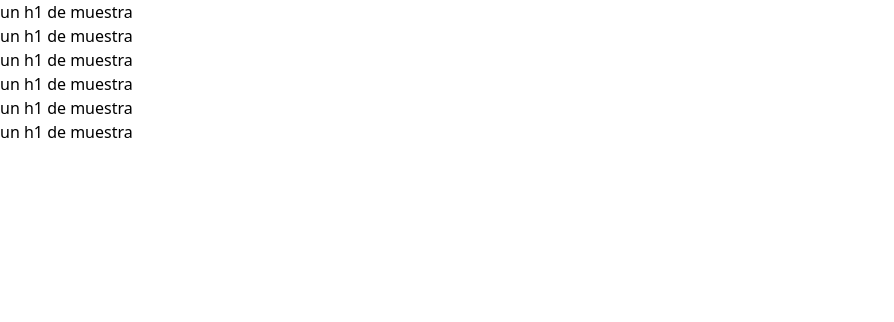
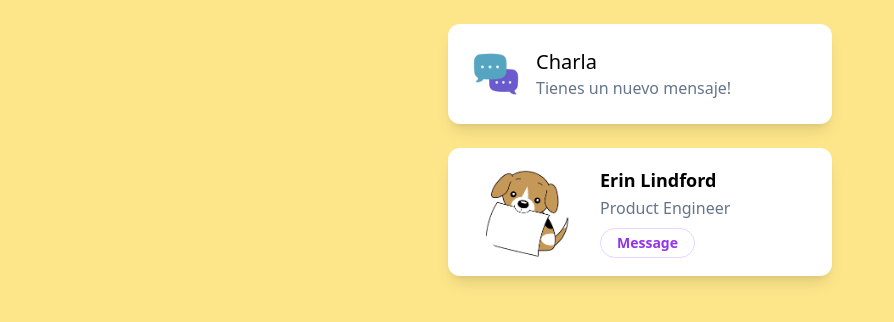
Before and after one commit to rodolfo341/tailwind, a website: page index.html in a window 1280 px wide. Shown: the whole page, without its empty margins (0-894 px from the left). Drawn offline with Linux system fonts and the light colour scheme.

Commit message:
tailwind

```diff
--- a/index.html
+++ b/index.html
@@ -1,5 +1,6 @@
 <!DOCTYPE html>
 <html lang="es">
+
 <head>
     <meta charset="UTF-8">
     <meta http-equiv="X-UA-Compatible" content="IE=edge">
@@ -7,12 +8,42 @@
     <link rel="stylesheet" href="./dist/output.css">
     <title>Tailwind Css</title>
 </head>
-<body>
-    <h1>un h1 de muestra</h1>
-    <h2>un h1 de muestra</h2>
-    <h3>un h1 de muestra</h3>
-    <h4>un h1 de muestra</h4>
-    <h5>un h1 de muestra</h5>
-    <h6>un h1 de muestra</h6>
+
+<body style="background-color: #fde68a;">
+
+    <div class="mt-6 p-6 max-w-sm mx-auto bg-white rounded-xl shadow-lg flex items-center space-x-4">
+        <div class="shrink-0">
+            <img class="h-12 w-12" src="./src/img/logo.png" alt="ChitChat Logo">
+        </div>
+
+        <div>
+            <div class="text-xl font-medium text-black">Charla</div>
+            <p class="text-slate-500">Tienes un nuevo mensaje!</p>
+        </div>
+    </div>
+
+    <div class="mt-6 py-8 px-8 max-w-sm mx-auto bg-white rounded-xl shadow-lg space-y-2 sm:py-4 sm:flex
+            sm:items-center sm:space-y-0 sm:space-x-6">
+        <img class="block mx-auto h-24 rounded-full sm:mx-0 sm:shrink-0" src="./src/img/perro.png"
+            alt="Woman's Face" />
+        <div class="text-center space-y-2 sm:text-left">
+            <div class="space-y-0.5">
+                <p class="text-lg text-black font-semibold">
+                    Erin Lindford
+                </p>
+                <p class="text-slate-500 font-medium">
+                    Product Engineer
+                </p>
+            </div>
+            <button class="px-4 py-1 text-sm text-purple-600 font-semibold rounded-full
+                    border border-purple-200 hover:text-white hover:bg-purple-600
+                    hover:border-transparent focus:outline-none focus:ring-2
+                    focus:ring-purple-600 focus:ring-offset-2">
+                Message
+            </button>
+        </div>
+    </div>
+
 </body>
+
 </html>
--- a/tailwind.config.js
+++ b/tailwind.config.js
@@ -1,6 +1,8 @@
 /** @type {import('tailwindcss').Config} */
 module.exports = {
-  content: ["./src/**/*.{html,js}"],
+  content: [
+    "index.html"
+    ],
   theme: {
     extend: {},
   },
```
Also changed, not shown: dist/output.css, src/img/logo.png (added), src/img/perro.png (added).
